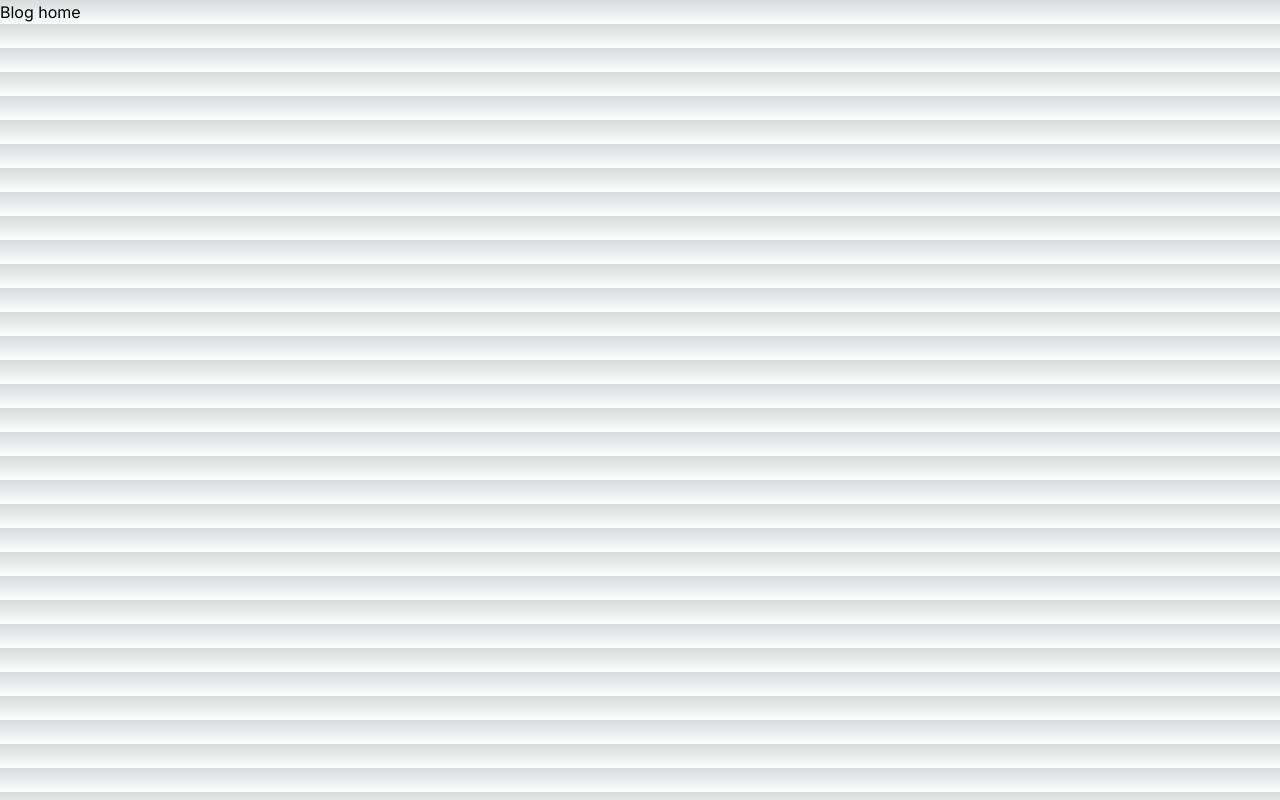
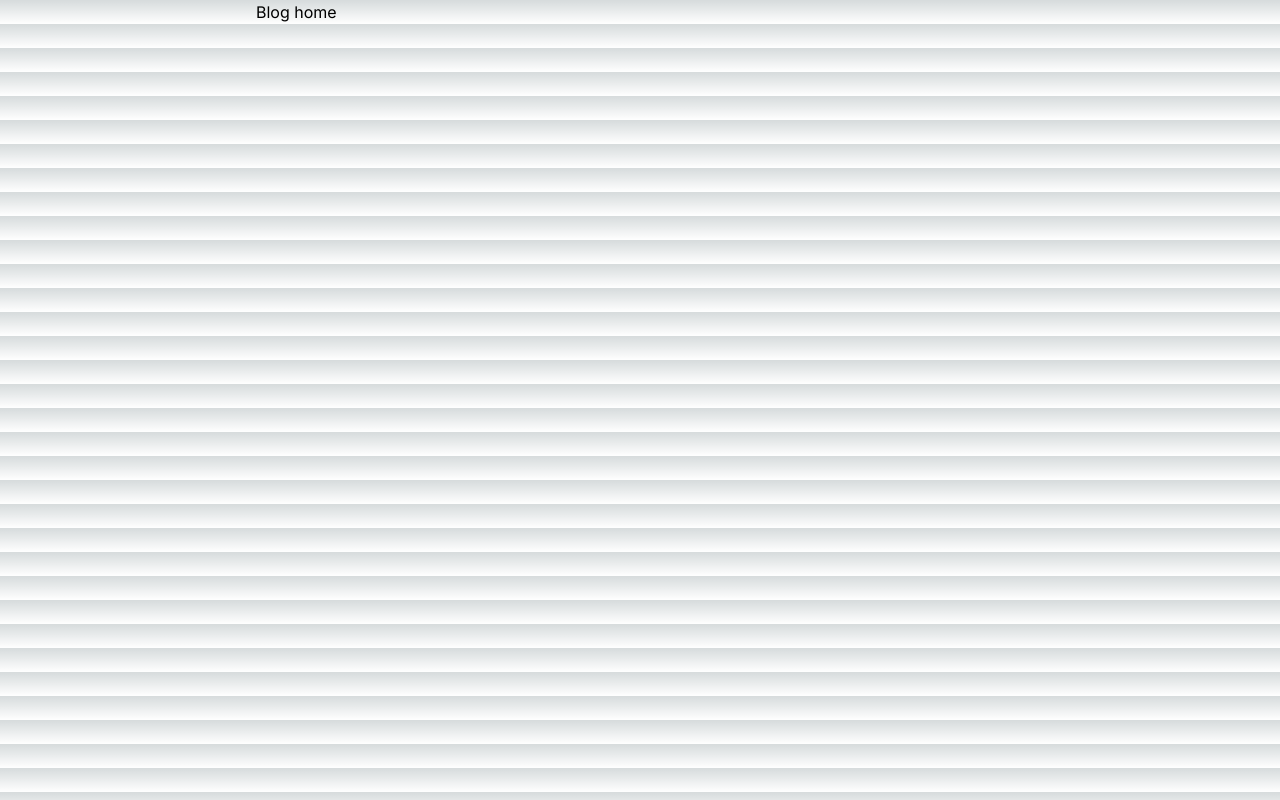
Before and after one commit to zghost10/Blog-Template-Next, a Next.js app: page / in a window 1280 px wide. Built offline with nearby package versions, Linux system fonts and the light colour scheme.

Commit message:
feat: adds a container component

```diff
--- a/app/page.tsx
+++ b/app/page.tsx
@@ -1,10 +1,12 @@
+import { Container } from "@/components/container";
+
 const Page = () => {
   return <>
     <title>Home - Blog</title>
 
-    <div>
+    <Container>
       Blog home
-    </div>
+    </Container>
   </>
 }
 export default Page;
--- /dev/null
+++ b/components/container.tsx
@@ -0,0 +1,7 @@
+export const Container: React.FC<React.HTMLAttributes<HTMLDivElement>> = ({children, className}) => {
+  return (
+    <div className={`container mx-auto max-w-3xl ${className ?? ''}`}>
+      {children}
+    </div>
+  )
+}
```
